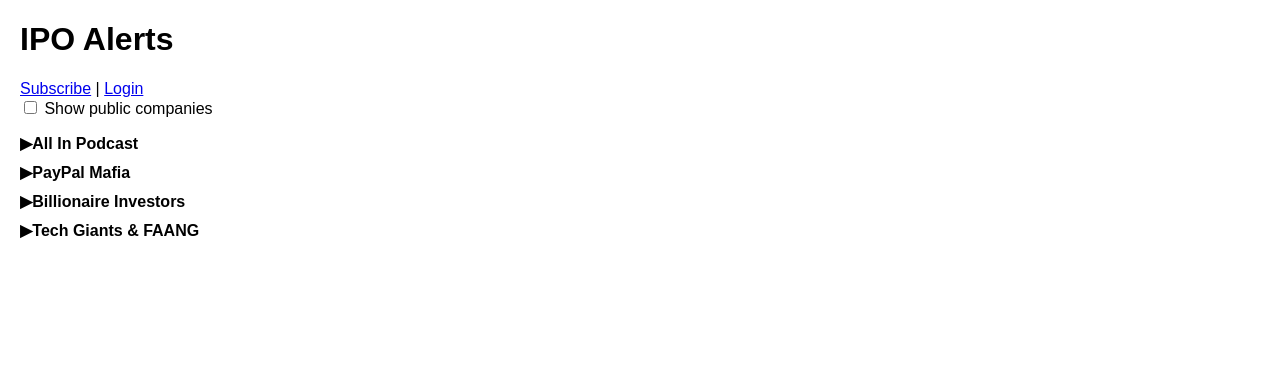
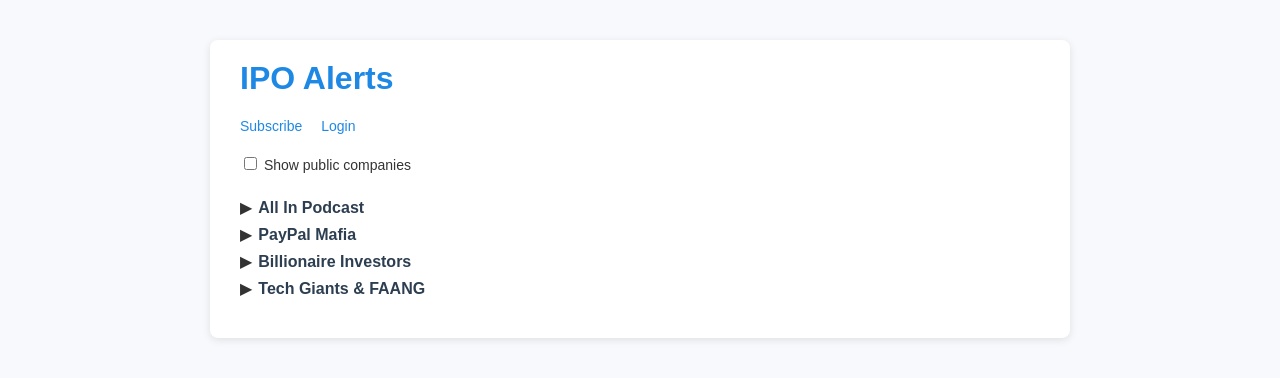
Before and after one commit to shawnzade/IPOAlerts.io, a plain HTML site: page public/index.html in a window 1280 px wide. Drawn offline with Linux system fonts and the light colour scheme.

Commit message:
Modernize index.html with new layout and styling for categories/investors

```diff
--- a/public/index.html
+++ b/public/index.html
@@ -7,21 +7,101 @@
   <link rel="manifest" href="manifest.json">
   <script defer src="js/app.js"></script>
   <style>
-    body { font-family: Arial, sans-serif; margin: 20px; }
-    #toggle { margin-bottom: 10px; }
-    ul { list-style: none; padding-left: 20px; }
-    .category { font-weight: bold; cursor: pointer; margin-top: 10px; }
+    body {
+      background-color: #f7f9fc;
+      font-family: Arial, sans-serif;
+      margin: 0;
+      padding: 0;
+      color: #333;
+    }
+    .container {
+      max-width: 800px;
+      margin: 40px auto;
+      background-color: #fff;
+      padding: 20px 30px;
+      border-radius: 8px;
+      box-shadow: 0 2px 8px rgba(0, 0, 0, 0.1);
+    }
+    h1 {
+      margin-top: 0;
+      color: #1e88e5;
+    }
+    nav {
+      margin-bottom: 20px;
+      font-size: 14px;
+    }
+    nav a {
+      margin-right: 15px;
+      color: #1e88e5;
+      text-decoration: none;
+    }
+    nav a:hover {
+      text-decoration: underline;
+    }
+    #toggle-container {
+      margin-bottom: 20px;
+    }
+    #toggle-container label {
+      font-size: 14px;
+    }
+    /* Tree styling */
+    #tree {
+      list-style: none;
+      padding-left: 0;
+    }
+    .node-header {
+      display: flex;
+      align-items: center;
+      cursor: pointer;
+      padding: 4px 0;
+    }
+    .arrow {
+      display: inline-block;
+      margin-right: 6px;
+      transition: transform 0.2s;
+    }
+    .arrow.open {
+      transform: rotate(90deg);
+    }
+    .node-label {
+      font-weight: 600;
+      color: #1e88e5;
+    }
+    .has-children .node-label {
+      color: #2c3e50;
+    }
+    .investor-list,
+    .company-list {
+      list-style: none;
+      margin: 4px 0 4px 16px;
+      padding-left: 12px;
+      border-left: 1px solid #e0e0e0;
+    }
+    .company {
+      padding: 2px 0;
+    }
+    .company[data-public="false"] {
+      color: #333;
+    }
+    .company[data-public="true"] {
+      color: #888;
+      display: none;
+    }
   </style>
 </head>
 <body>
+  <div class="container">
     <h1>IPO Alerts</h1>
     <nav>
-    <a href="subscribe.html">Subscribe</a> |
+      <a href="subscribe.html">Subscribe</a>
       <a href="login.html">Login</a>
     </nav>
+    <div id="toggle-container">
       <label>
         <input type="checkbox" id="toggle"> Show public companies
       </label>
-  <div id="tree"></div>
+    </div>
+    <ul id="tree"></ul>
+  </div>
 </body>
 </html>
```
Lines whose indentation alone changed are shown as unchanged.
